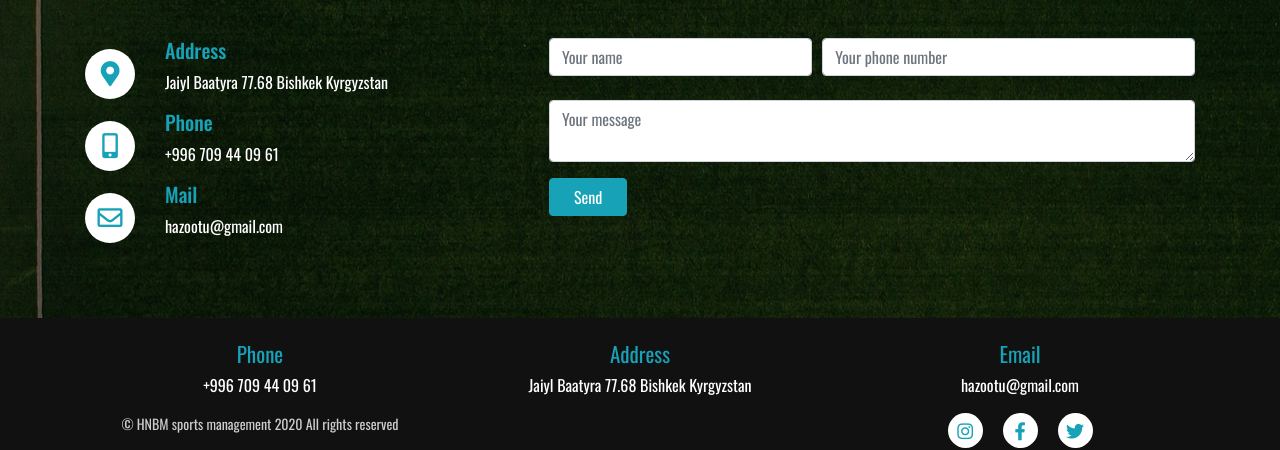
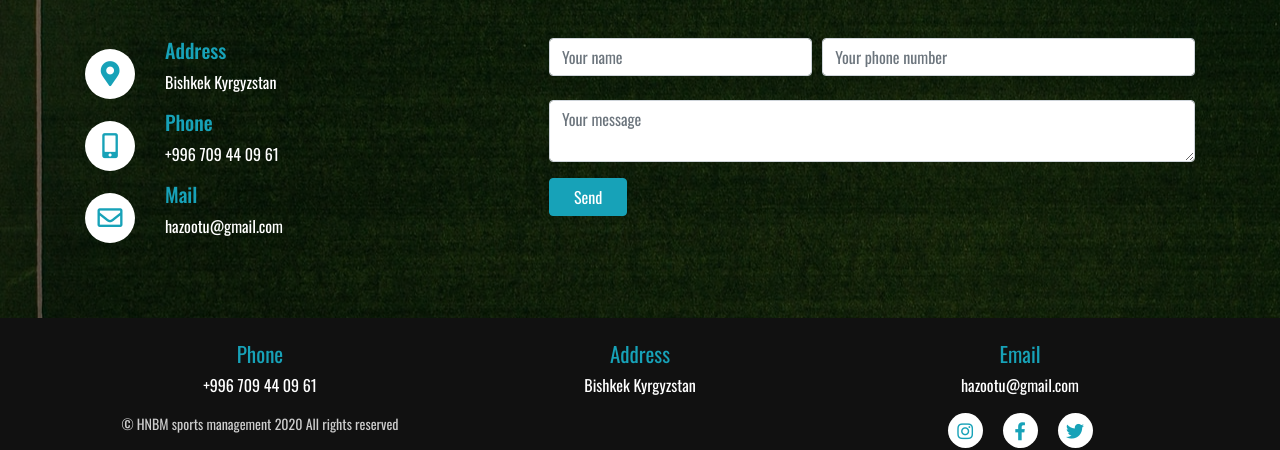
Before and after one commit to beksssK/footballtemporary, a React (Create React App) app: page /contacts in a window 1280 px wide. Shown: the part 919-1369 px from the top of the page. Built offline with nearby package versions, Linux system fonts and the light colour scheme.

Commit message:
changed the address

```diff
--- a/src/components/Contact/ContactBottom.js
+++ b/src/components/Contact/ContactBottom.js
@@ -46,7 +46,7 @@ const ContactBottom = () => {
                             </div>
                             <div className='ContactBlock__card_text'>
                                 <h5 className='text-info'>Address</h5>
-                                <p>Jaiyl Baatyra 77.68 Bishkek Kyrgyzstan</p>
+                                <p>Bishkek Kyrgyzstan</p>
                             </div>
                         </div>
                         <div className='ContactBlock__card'>
--- a/src/components/MainFooter/MainFooter.js
+++ b/src/components/MainFooter/MainFooter.js
@@ -13,7 +13,7 @@ const MainFooter = () => {
                    </Col>
                     <Col md='4'>
                         <p className='text-info FooterInfo_title mb-1'>Address</p>
-                        <p>Jaiyl Baatyra 77.68 Bishkek Kyrgyzstan</p>
+                        <p>Bishkek Kyrgyzstan</p>
                     </Col>
                     <Col md='4'>
                         <p className='text-info FooterInfo_title mb-1'>Email</p>
```
